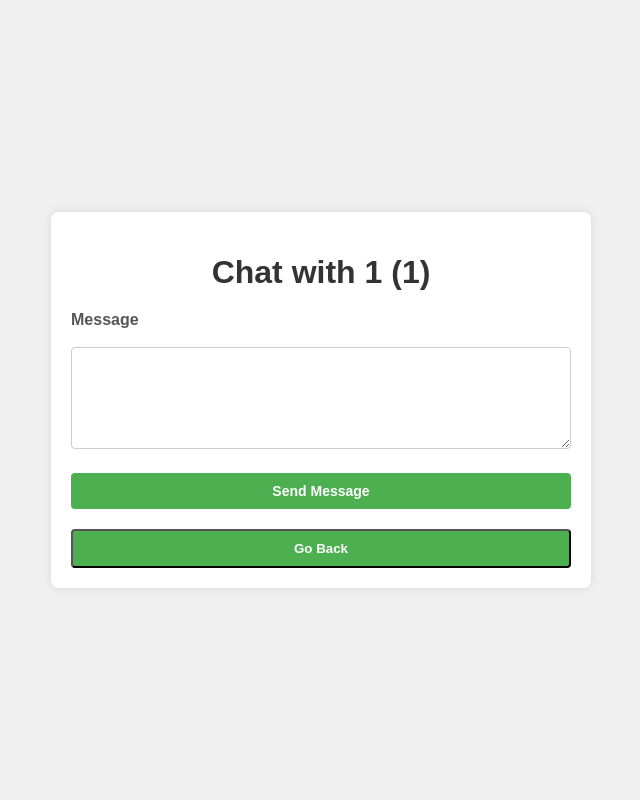
After one commit to ovidionavarro/WhatsApp-P2P, a Flask app: page /send_message/1/1 in a window 1280 px wide. The commit adds this page. Shown: the whole page, without its empty margins (319-959 px from the left). Run offline with Flask 3, Linux system fonts and the light colour scheme; parts of the project's set-up code (start-up, migrations or seed data) failed here and were passed over.

Commit message:
view fix

```diff
--- /dev/null
+++ b/static/send_message.css
@@ -0,0 +1,150 @@
+/* Estilo general */
+body {
+    font-family: Arial, sans-serif;
+    background-color: #f0f0f0;
+    margin: 0;
+    padding: 0;
+    display: flex;
+    justify-content: center;
+    align-items: center;
+    height: 100vh;
+}
+
+/* Contenedor principal del formulario */
+.message-container {
+    background-color: #ffffff;
+    padding: 20px;
+    border-radius: 8px;
+    box-shadow: 0 0 10px rgba(0, 0, 0, 0.1);
+    max-width: 500px;
+    width: 100%;
+}
+
+/* Encabezado */
+h1 {
+    text-align: center;
+    color: #333333;
+    margin-bottom: 20px;
+}
+
+/* Estilo para el textarea del mensaje */
+textarea {
+    width: 100%;
+    padding: 10px;
+    margin-top: 10px;
+    border: 1px solid #cccccc;
+    border-radius: 4px;
+    resize: vertical;
+    box-sizing: border-box;
+    font-size: 14px;
+}
+
+/* Botones */
+.button-container {
+    display: flex;
+    justify-content: space-between;
+    margin-top: 20px;
+}
+
+.btn {
+    padding: 10px 20px;
+    background-color: #4CAF50;
+    color: white;
+    text-align: center;
+    text-decoration: none;
+    font-weight: bold;
+    border-radius: 4px;
+    cursor: pointer;
+    transition: background-color 0.3s ease;
+    flex-grow: 1;
+    text-align: center;
+    margin-right: 10px;
+}
+
+.btn:last-child {
+    margin-right: 0;
+}
+
+.btn:hover {
+    background-color: #45a049;
+}
+
+/* Estilo para el botón de enviar */
+button[type="submit"] {
+    width: 100%;
+    padding: 10px 20px;
+    background-color: #4CAF50;
+    color: white;
+    border: none;
+    border-radius: 4px;
+    cursor: pointer;
+    font-weight: bold;
+    font-size: 14px;
+    transition: background-color 0.3s ease;
+}
+
+button[type="submit"]:hover {
+    background-color: #45a049;
+}
+
+/* Estilo para el botón de volver */
+.back-btn {
+    background-color: #f44336;
+    color: white;
+    padding: 10px 20px;
+    text-align: center;
+    border-radius: 4px;
+    text-decoration: none;
+    transition: background-color 0.3s ease;
+}
+
+.back-btn:hover {
+    background-color: #d32f2f;
+}
+
+/* Ajustes de la estructura del formulario */
+.form-group {
+    margin-bottom: 20px;
+}
+
+label {
+    font-weight: bold;
+    color: #555555;
+    display: block;
+    margin-bottom: 8px;
+}
+
+/* Estilo responsivo */
+@media (max-width: 600px) {
+    .message-container {
+        padding: 15px;
+        width: 90%;
+    }
+
+    .btn {
+        font-size: 14px;
+        padding: 8px 15px;
+    }
+
+    button[type="submit"] {
+        font-size: 14px;
+        padding: 8px 15px;
+    }
+}
+
+
+.back-btn {
+    background-color: #f44336;
+    color: white;
+    padding: 10px 20px;
+    text-align: center;
+    border-radius: 4px;
+    text-decoration: none;
+    transition: background-color 0.3s ease;
+    border: none;
+    cursor: pointer;
+}
+
+.back-btn:hover {
+    background-color: #d32f2f;
+}
--- /dev/null
+++ b/templates/send_message.html
@@ -0,0 +1,32 @@
+<!DOCTYPE html>
+<html lang="en">
+<head>
+    <meta charset="UTF-8">
+    <meta name="viewport" content="width=device-width, initial-scale=1.0">
+    <title>Chat</title>
+    <link rel="stylesheet" href="{{ url_for('static', filename='send_message.css') }}">
+</head>
+<body>
+<div class="message-container">
+    <h1>Chat with {{ contact_name }} ({{ contact_number }})</h1>
+    <form method="POST">
+        <div class="form-group">
+            <label for="message">Message</label>
+            <textarea name="message" id="message" rows="5" required></textarea>
+        </div>
+        <div class="button-container">
+            <button type="submit" class="btn">Send Message</button>
+        </div>
+    </form>
+    <div class="button-container">
+            <button class="btn" onclick="goBack()">Go Back</button>
+    </div>
+</div>
+</body>
+</html>
+
+<script>
+    function goBack() {
+        window.history.back();
+    }
+</script>
--- a/view.py
+++ b/view.py
@@ -44,13 +44,25 @@ def init_app(node: 'ChordNode'):
 
         id = getShaRepr(f"{name}_{numb}")
         contacts_list = node.get_contacts(id, name, numb, 'contacts').split('\n')
+
+        # Procesa la lista de contactos para dividir el nombre y número
+        processed_contacts = []
+        for contact in contacts_list:
+            if contact:  # Evita entradas vacías
+                contact_parts = contact.split('_')
+                if len(contact_parts) == 2:
+                    processed_contacts.append({
+                        'name': contact_parts[0],
+                        'number': contact_parts[1]
+                    })
+
         context = {
-            'contacts': contacts_list if not '' in contacts_list else [],
+            'contacts': processed_contacts,
             'id': id,
             'name': name,
             'number': numb
         }
-        logging.info(f'Contactos de {name}-{numb}: {contacts_list}')
+        logging.info(f'Contactos de {name}-{numb}: {processed_contacts}')
         return render_template('contacts.html', **context)
 
     @app.route('/add_contacts', methods=['GET', 'POST'])
@@ -72,6 +84,21 @@ def init_app(node: 'ChordNode'):
 
         return render_template("add_contacts.html")
 
+    @app.route('/send_message/<contact_name>/<contact_number>', methods=['GET', 'POST'])
+    def send_message(contact_name, contact_number):
+        if request.method == 'POST':
+            # Obtén el mensaje del formulario
+            message = request.form.get('message')
+
+            # Aquí puedes implementar la lógica para enviar el mensaje
+            # Por ejemplo, puedes usar la red Chord para enviar el mensaje al contacto
+            logging.info(f"Sending message to {contact_name} ({contact_number}): {message}")
+
+            # Retorna a la página de contactos después de enviar el mensaje
+            return redirect(url_for('contacts', name=request.args.get('name'), number=request.args.get('number')))
+
+        return render_template('send_message.html', contact_name=contact_name, contact_number=contact_number)
+
     return app
 
 
```
Also changed, not shown: chord_node.py (+5 -3 lines), static/contacts.css (+16 -0 lines), static/form_style.css (+17 -0 lines), templates/add_contacts.html (+7 -1 lines), templates/contacts.html (+7 -3 lines).
